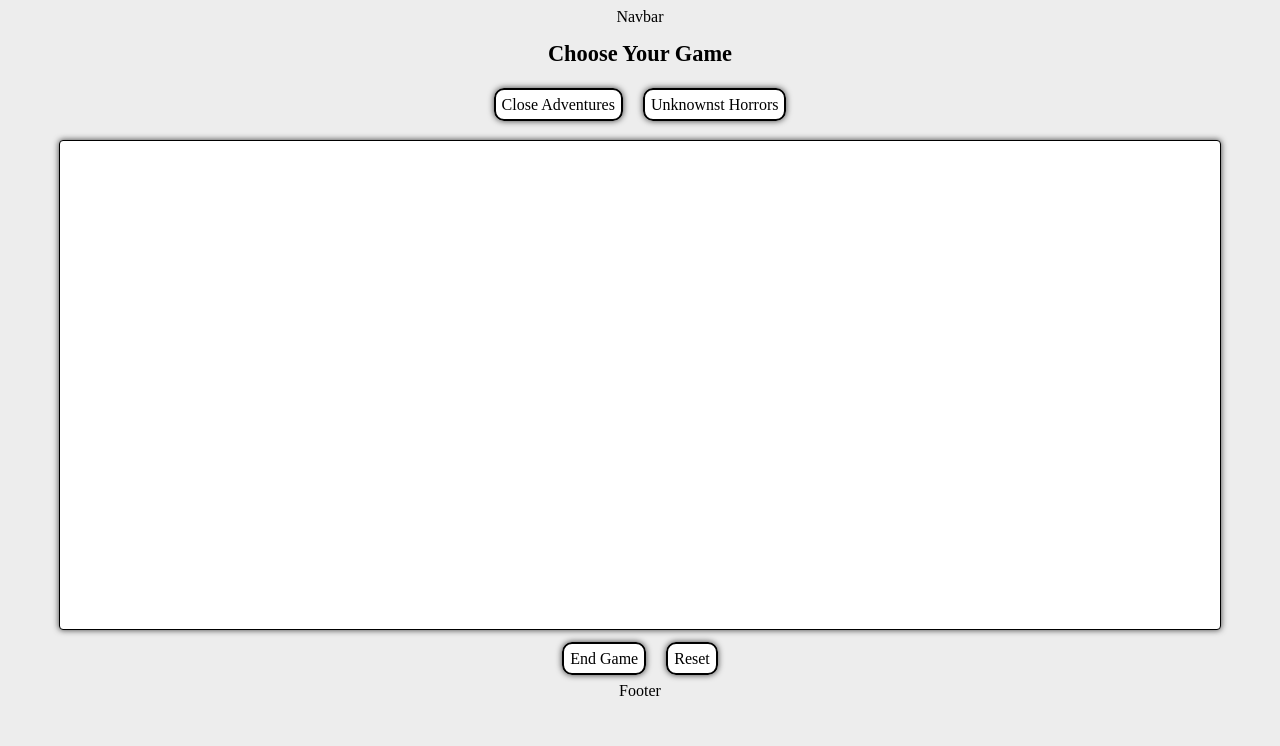
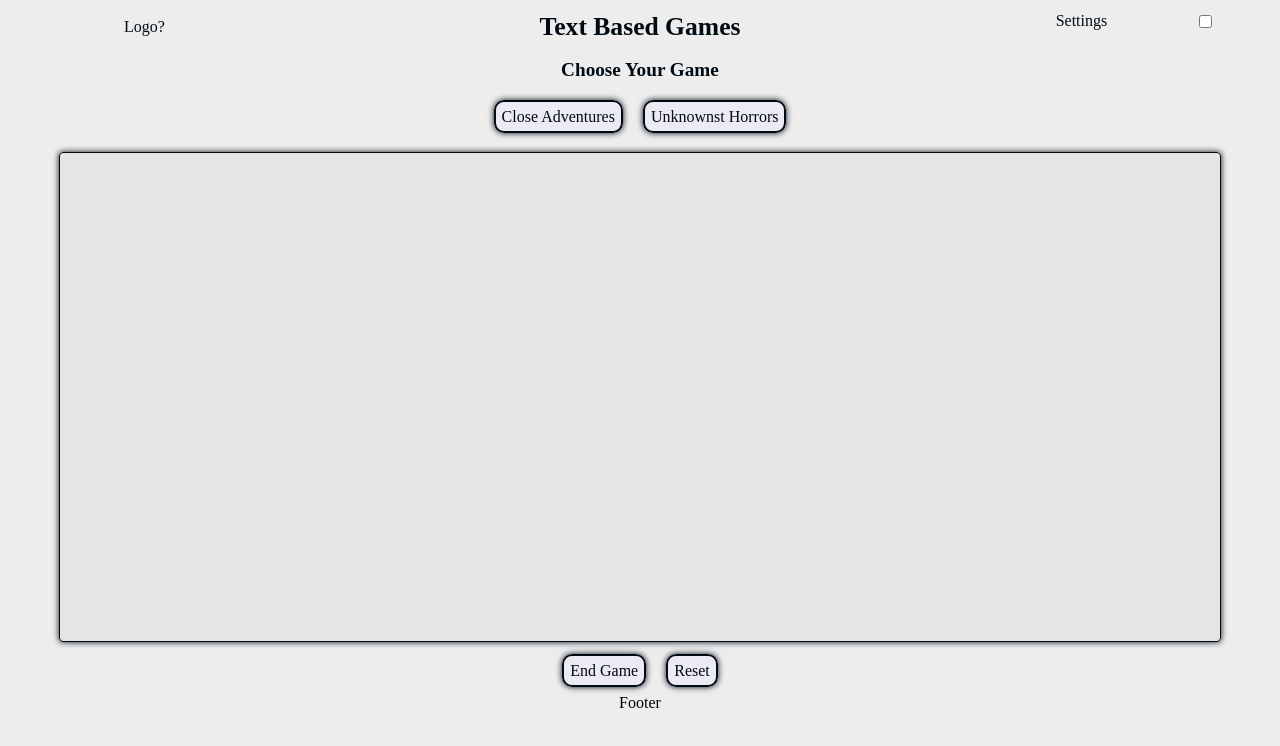
Before and after one commit to Xerrath/text-based-rpgs, a plain HTML site: page index.html in a window 1280 px wide. Drawn offline with Linux system fonts and the light colour scheme.

Commit message:
Added theme switch and some Stylign with a unstyled checkbox

```diff
--- a/JavaScript/JSGameFiles/game1.js
+++ b/JavaScript/JSGameFiles/game1.js
@@ -1,5 +1,21 @@
 function timingCountDown(s, text){
     countDownTimer = s;
+}
+
+function runFunctionA() {
+    console.log("Running Function A");
+}
+
+function runFunctionB() {
+    console.log("Running Function B");
+}
+
+function runFunctionC() {
+    console.log("Running Function C");
+}
+
+function runFunctionD() {
+    console.log("Running Function D");
 }
 
 function playGame1(){
--- a/JavaScript/JSLandingPage/globalScripts.js
+++ b/JavaScript/JSLandingPage/globalScripts.js
@@ -1,9 +1,32 @@
 const gameArea = document.getElementById("game-area");
 const gameOptions = document.getElementById("game-options");
 const gameReset = document.getElementById("game-reset-wrapper");
+const themeRoot = document.documentElement;
 
 let countDownTimer;
 let currentGameArray;
+
+let checkBoxTheme = document.getElementById("theme-switch");
+
+checkBoxTheme.addEventListener('change', function() {
+    if (checkBoxTheme.checked) {
+        // console.log('Checkbox is checked');
+        themeRoot.style.setProperty("--colorBG", "rgba(1, 11, 19, 1)");
+        themeRoot.style.setProperty("--colorText", "rgba(236, 235, 243, 1)");
+        themeRoot.style.setProperty("--color03", "rgba(1, 11, 19, 1)");
+        themeRoot.style.setProperty("--color04", "rgba(10, 226, 255, 1)");
+        themeRoot.style.setProperty("--color05", "rgba(3, 160, 98, 1)");
+        themeRoot.style.setProperty("--colorWhite", "rgba(236, 235, 243, 1)");
+    } else {
+        // console.log('Checkbox is unchecked');
+        themeRoot.style.setProperty("--colorBG", "rgba(226, 226, 226, 0.6)");
+        themeRoot.style.setProperty("--colorText", "rgba(1, 11, 19, 1)");
+        themeRoot.style.setProperty("--color03", "rgba(1, 11, 19, 1)");
+        themeRoot.style.setProperty("--color04", "rgba(3, 160, 98, 1)");
+        themeRoot.style.setProperty("--color05", "rgba(10, 226, 255, 1)");
+        themeRoot.style.setProperty("--colorWhite", "rgba(236, 235, 243, 1)");
+    }
+});
 
 function generateMultipleChoiceOptions(a, nFA, b, nFB, c, nFC, d, nFD){
     let rows = document.getElementsByClassName("row-options");
@@ -145,22 +168,6 @@ function multiChoiceAction(answer, nextRun){
     }
 }
 
-function runFunctionA() {
-    console.log("Running Function A");
-}
-
-function runFunctionB() {
-    console.log("Running Function B");
-}
-
-function runFunctionC() {
-    console.log("Running Function C");
-}
-
-function runFunctionD() {
-    console.log("Running Function D");
-}
-
 function clearDecisionArea(){
     let rows = document.getElementsByClassName("row-options");
     rows[0].innerHTML = "";
--- a/index.html
+++ b/index.html
@@ -6,7 +6,20 @@
     </head>
 
     <navbar>
-        Navbar
+        <div id="web-logo">
+            Logo?
+        </div>
+        <h1 id="web-header">
+            Text Based Games
+        </h1>
+        <div id="settings-wrapper">
+            <div id="additional-settings">
+                Settings
+            </div>
+            <div id="theme-wrapper">
+                <input type="checkbox" id="theme-switch">
+            </div>
+        </div>
     </navbar>
 
     <body>
--- a/styles/common.css
+++ b/styles/common.css
@@ -1,12 +1,68 @@
+:root{
+    --colorBG: rgba(226, 226, 226, 0.6);
+    --colorText: rgba(1, 11, 19, 1);
+    --color03: rgba(1, 11, 19, 1);
+    --color04: rgba(3, 160, 98, 1);
+    --color05: rgba(10, 226, 255, 1);
+    --colorWhite: rgba(236, 235, 243, 1);
+}
+
 body{
     max-height: 98dvh;
     text-align: center;
     justify-items: center;
-    background-color: rgba(226, 226, 226, 0.6);
+    background-color: var(--colorBG);
+}
+
+navbar{
+    width: 98%;
+    display: flex;
+    flex-direction: row;
+    justify-content: space-between;
+    padding: 4px;
+    color: var(--colorText);
+}
+
+#web-logo{
+    width: 20%;
+    align-content: center;
+}
+
+#web-header{
+    width: 40%;
+    margin: 0px;
+    font-size: 1.6em;
+    padding: 0px;
+    align-content: center;
+}
+
+#game-area {
+    height: 60dvh;
+    width: 90dvw;
+    margin: 12px 0px 12px 0px;
+    padding: 4px;
+    box-shadow: 0px 0px 6px 0px var(--colorText);
+    display: flex;
+    flex-direction: column;
+    justify-content: space-between;
+    border-radius: 4px;
+    border: 1px solid var(--colorText);
+    background-color: var(--colorBG);
+    color: var(--colorText);
+}
+
+#settings-wrapper{
+    width: 20%;
+    display: flex;
+    flex-direction: row;
+    justify-content: space-around;
+    align-content: center;
+    color: var(--colorText)
 }
 
 .game-head-text{
-    font-size: 1.4em;
+    font-size: 1.2em;
+    color: var(--colorText)
 }
 
 #game-options{
@@ -14,38 +70,27 @@ body{
     flex-direction: row;
     justify-content: center;
     padding: 10px 0px;
+    color: var(--color03);
 }
 
 .game-button-container {
     margin: 4px 10px;
+    color: var(--color03);
 }
 
 .game-button {
     padding: 6px;
     border-radius: 10px;
-    border: 2px solid black;
+    border: 2px solid var(--colorText);
     transition: 0.6s ease-in-out;
-    box-shadow: 0px 0px 6px 0px rgba(0,0,0,0.75);
+    box-shadow: 0px 0px 6px 0px var(--colorText);
     cursor: pointer;
-    background-color: white;
+    background-color: var(--colorWhite);
+    color: var(--color03);
 }
 
 .game-button:hover{
-    background-color: cyan;
-}
-
-#game-area {
-    height: 60dvh;
-    width: 90dvw;
-    margin: 12px 0px 12px 0px;
-    padding: 4px;
-    box-shadow: 0px 0px 6px 0px rgba(0,0,0,0.75);
-    display: flex;
-    flex-direction: column;
-    justify-content: space-between;
-    border-radius: 4px;
-    border: 1px solid black;
-    background-color: white;
+    background-color: var(--color04);
 }
 
 .title-wrapper {
@@ -109,9 +154,13 @@ body{
     text-align: center;
     padding: 6px;
     border-radius: 10px;
-    border: 1px solid black;
-    box-shadow: 0px 0px 6px 0px rgba(0,0,0,0.75);
-    background-color: white;
+    border: 1px solid var(--colorText);
+    box-shadow: 0px 0px 6px 0px var(--colorText);
+    background-color: var(--colorWhite);
+}
+
+#button-container-a, #button-container-b, #button-container-c, #button-container-d{
+    color: var(--color03);
 }
 
 .options-button{
@@ -120,12 +169,13 @@ body{
 }
 
 .submition-button{
-    border: 1px solid black;
-    box-shadow: 0px 0px 6px 0px rgba(0,0,0,0.75);
+    border: 1px solid var(--colorText);
+    box-shadow: 0px 0px 6px 0px var(--colorText);
     border-radius: 10px;
-    background-color: white;
+    background-color: var(--colorWhite);
     font-size: 1.1em;
     padding: 2px 8px;
+    color: var(--color03);
 }
 
 #game-reset-wrapper{
```
